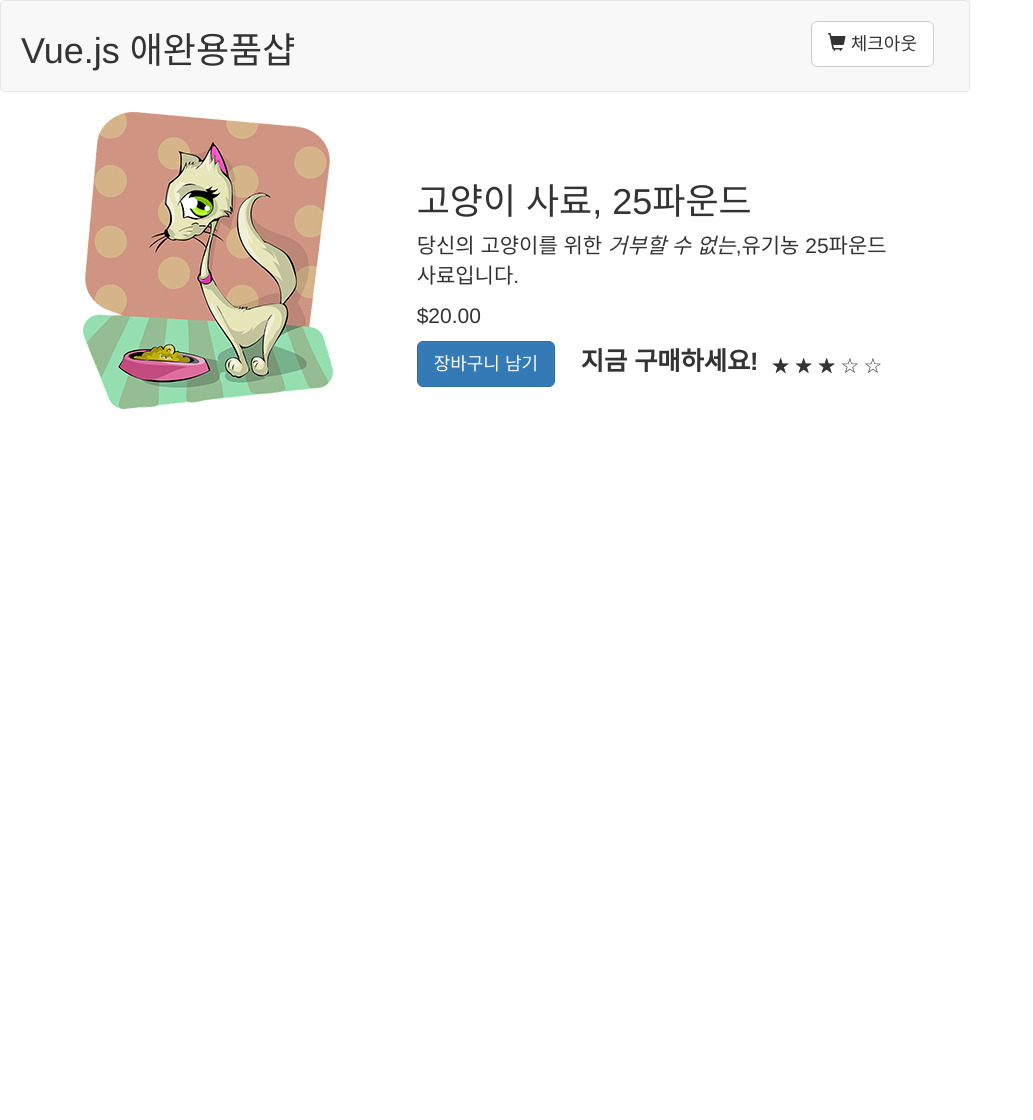
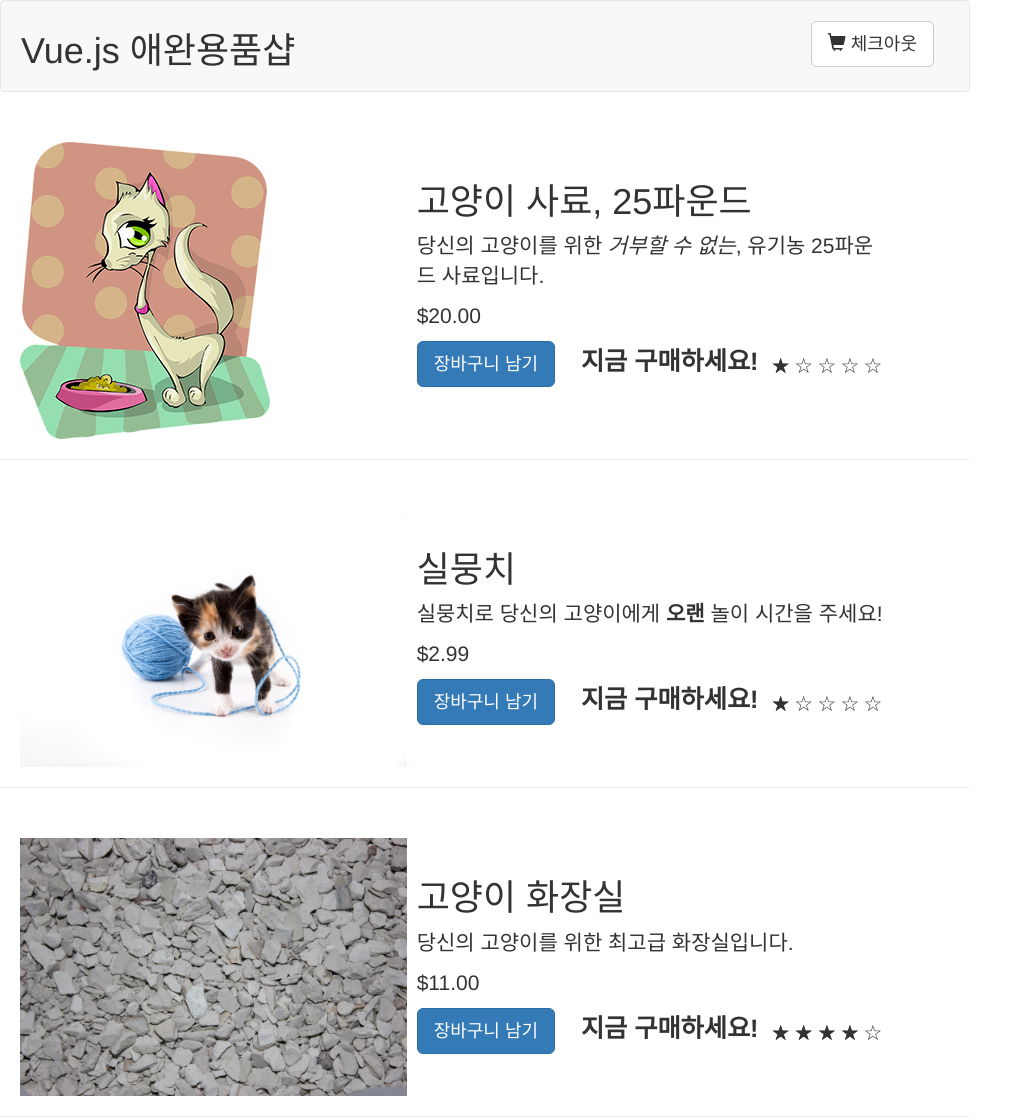
Before and after one commit to cloudhc/vue_in_action, a plain HTML site: page index.html in a window 1280 px wide. Shown: the top 1120 px of the page, without its empty margins (0-1033 px from the left). Before the commit the page ends 800 px from the top, so only its background shows below. Drawn offline with nearby package versions, Linux system fonts and the light colour scheme.

Commit message:
updated the code to get products via json files.

```diff
--- a/index.html
+++ b/index.html
@@ -1,9 +1,9 @@
-<html>
-  <head>
   <title>Vue.js 애완용품샵</title>
+  <meta charset="UTF-8">
   <script src="https://unpkg.com/vue"></script>
   <link rel="stylesheet" type="text/css" href="assets/css/app.css" />
   <link rel="stylesheet" href="https://maxcdn.bootstrapcdn.com/bootstrap/3.3.7/css/bootstrap.min.css" crossorigin="anonymous" />
+  <script src="https://cdnjs.cloudflare.com/ajax/libs/axios/0.16.2/axios.js"></script>
 </head>
 <body>
 <div id="app">
@@ -24,22 +24,23 @@
     </div>
   </header>
   <main>
+    <div v-if="showProduct">
+      <div v-for="product in products">
         <div class="row">
-          <div v-if="showProduct">
-            <div class="col-md-2 col-md-offset-1">
+          <div class="col-md-5 col-md-offset-0">
             <figure>
-                <img v-bind:src="product.image">
+              <img class="product" v-bind:src="product.image">
             </figure>
           </div>
-            <div class="col-md-6 col-md-offset-2 description">
+          <div class="col-md-6 col-md-offset-0 description">
             <h1 v-text="product.title"></h1>
             <p v-html="product.description"></p>
             <p class="price">
               {{product.price | formatPrice}}
             </p>
             <button class="btn btn-primary btn-lg"
-                v-on:click="addToCart"
-                v-if="canAddToCart">
+              v-on:click="addToCart(product)"
+              v-if="canAddToCart(product)">
               장바구니 남기
             </button>
             <button disabled="true"class="btn btn-primary btn-lg"
@@ -47,23 +48,27 @@
               장바구니 담기
             </button>
             <span class="inventory-message"
-                v-if="product.availableInventory - cartItemCount === 0">
+              v-if="product.availableInventory - cartCount(product.id) === 0">
               품절!
             </span>
             <span class="inventory-message"
-                v-else-if="product.availableInventory - cartItemCount < 5">
-                {{product.availableInventory - cartItemCount}} 남았습니다!
+              v-else-if="product.availableInventory - cartCount(product.id) < 5">
+              {{product.availableInventory - cartCount(product.id)}} 남았습니다!
             </span>
             <span class="inventory-message"
               v-else>
               지금 구매하세요!
             </span>
             <div class="rating">
-                <span v-bind:class="{'rating-active': checkRating(n)}" v-for="n in 5">☆</span>
+              <span v-bind:class="{'rating-active': checkRating(n, product)}" v-for="n in 5">☆</span>
             </div>
           </div>
         </div>
+        <hr/>
+      </div>
+    </div>
     <div v-else>
+      <div class="row">
         <div class="col-md-10 col-md-offset-1">
           <div class="panel panel-info">
             <div class="panel-heading">애완용품샵 체크아웃</div>
@@ -81,6 +86,7 @@
                 <div class="col-md-6">
                   <strong>성:</strong>
                   <input v-model.trim="order.lastName" class="form-control" />
+                </div>
               </div>
               <div class="form-group">
                 <div class="col-md-12"><strong>주소:</strong></div>
@@ -159,7 +165,6 @@
         </div>
       </div>
     </div>
-        </div>
   </main>
 </div>
 <script type="text/javascript">
@@ -194,18 +199,18 @@
       product: {
         id: 1001,
         title: "고양이 사료, 25파운드",
-            description: "당신의 고양이를 위한 <em>거부할 수 없는</em>," +
-                         "유기농 25파운드 사료입니다.",
+        description: "당신의 고양이를 위한 <em>거부할 수 없는</em>, 유기농 25파운드 사료입니다.",
         price: 2000,
         image: "assets/images/product-fullsize.png",
-            availableInventory: 10,
+        availableInventory:10,
         rating: 3
       },
+      products: [],
       cart: []
     },
     methods: {
-          addToCart: function() {
-            this.cart.push(this.product.id);
+      addToCart: function(aProduct) {
+        this.cart.push(aProduct.id);
       },
       showCheckout: function() {
         this.showProduct = this.showProduct ? false : true;
@@ -213,8 +218,20 @@
       submitForm: function() {
         alert("제출 완료");
       },
-		  checkRating(n) {
-			return this.product.rating - n >= 0;
+      checkRating(n, myProduct) {
+        return myProduct.rating - n >= 0;
+      },
+      canAddToCart: function(aProduct) {
+        return aProduct.availableInventory > this.cartCount(aProduct.id);
+      },
+      cartCount: function(id) {
+        let count = 0;
+        for (var i = 0 ; i < this.cart.length ; i++) {
+          if (this.cart[i] === id) {
+             count++;
+          }
+        }
+        return count;
       }
     },
     filters: {
@@ -235,11 +252,8 @@
       }
     },
     computed: {
-          cartItemCount: function() {
+      cartItemCount() {
         return this.cart.length || '';
-          },
-          canAddToCart: function() {
-            return this.product.availableInventory > this.cartItemCount;
       }
     },
     beforeCreate: function() {
@@ -248,9 +262,11 @@
       }
     },
     created: function() {
-          if (APP_LOG_LIFECYCLE_EVENTS) {
-            console.log("created");
-          }
+      axios.get('./products.json')
+        .then((response) => {
+          this.products = response.data.products;
+          console.log(this.products);
+        });
     },
     beforeMount: function() {
       if (APP_LOG_LIFECYCLE_EVENTS) {
@@ -285,4 +301,4 @@
   });
 </script>
 </body>
-</html>
+</html/
--- /dev/null
+++ b/products.json
@@ -0,0 +1,49 @@
+{
+  "products":[
+    {
+      "id": 1001,
+      "title": "고양이 사료, 25파운드",
+      "description": "당신의 고양이를 위한 <em>거부할 수 없는</em>, 유기농 25파운드 사료입니다.",
+      "price": 2000,
+      "image": "assets/images/product-fullsize.png",
+      "availableInventory": 10,
+      "rating": 1
+    },
+    {
+      "id": 1002,
+      "title": "실뭉치",
+      "description": "실뭉치로 당신의 고양이에게 <strong>오랜</strong> 놀이 시간을 주세요!",
+      "price": 299,
+      "image": "assets/images/yarn.jpg",
+      "availableInventory": 7,
+      "rating": 1
+    },
+    {
+      "id": 1003,
+      "title": "고양이 화장실",
+      "description": "당신의 고양이를 위한 최고급 화장실입니다.",
+      "price": 1100,
+      "image": "assets/images/cat-litter.jpg",
+      "availableInventory": 99,
+      "rating": 4
+    },
+    {
+      "id": 1004,
+      "title": "고양이 집",
+      "description": "고양이가 놀 수 있는 장소!",
+      "price": 799,
+      "image": "assets/images/cat-house.jpg",
+      "availableInventory": 11,
+      "rating": 5
+    },
+    {
+      "id": 1005,
+      "title": "레이저 포인터",
+      "description": "이 <em>놀라운</em> 상품으로 고양이와 놀아주세요.",
+      "price": 4999,
+      "image": "assets/images/laser-pointer.jpg",
+      "availableInventory": 25,
+      "rating": 1
+    }
+  ]
+}
```
Also changed, not shown: assets/images/Mindy_Mouse_cat_toy.jpg (added), assets/images/cat-house.jpg (added), assets/images/cat-litter.jpg (added), assets/images/laser-pointer.jpg (added), assets/images/yarn.jpg (added). Lines whose indentation alone changed are shown as unchanged.
